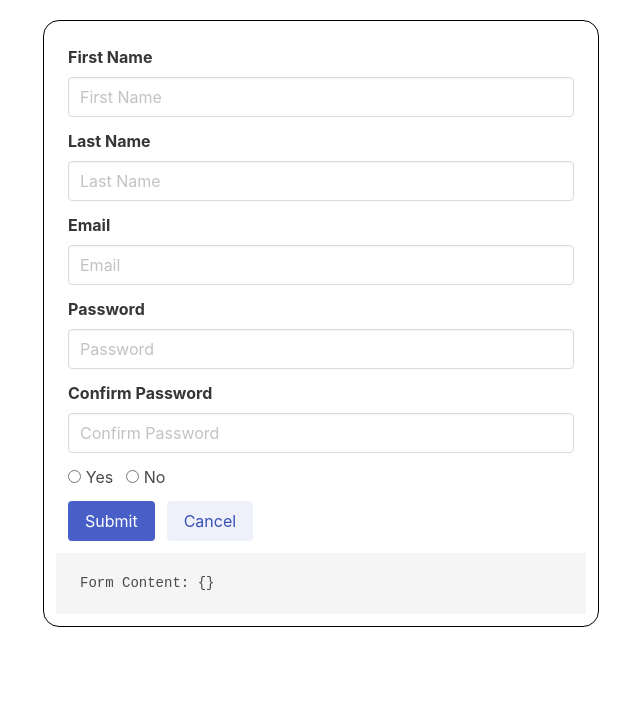
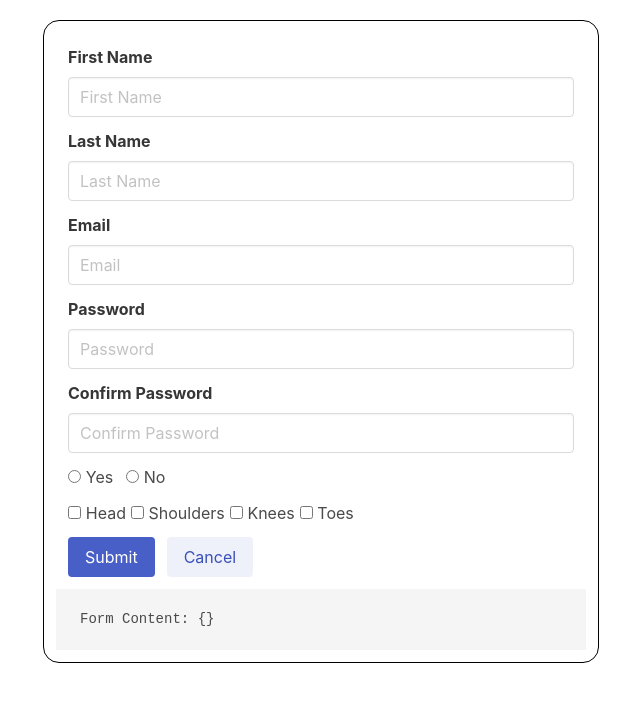
Before and after one commit to melvinalmonte/formik-tester, a React (Create React App) app: page / in a window 1280 px wide. Shown: the top 702 px of the page, without its empty margins (319-959 px from the left). Built offline with nearby package versions, Linux system fonts and the light colour scheme.

Commit message:
added checkboxes

```diff
--- a/src/App.js
+++ b/src/App.js
@@ -3,6 +3,7 @@ import { Formik, Form } from "formik";
 import * as Yup from "yup";
 import Input from "./components/form/Input";
 import Radio from "./components/form/Radio";
+import CheckBox from "./components/form/CheckBox";
 
 export const App = () => {
   const [formPayload, setFormPayload] = React.useState({});
@@ -18,6 +19,7 @@ export const App = () => {
               password: "",
               passwordConfirm: "",
               radioValue: "",
+              checkboxValues: [],
             }}
             validationSchema={Yup.object({
               firstName: Yup.string().required("This is a required field."),
@@ -29,13 +31,14 @@ export const App = () => {
                 "Passwords must match"
               ),
               radioValue: Yup.string().required("This is a required field."),
+              checkboxValues: Yup.array().required("Select at least one item."),
             })}
             onSubmit={(values, { setSubmitting }) => {
               setFormPayload({ ...values });
               setSubmitting(false);
             }}
           >
-            {({ values }) => (
+            {({ values, touched, errors }) => (
               <Form>
                 <div className="column ">
                   <Input
@@ -83,6 +86,30 @@ export const App = () => {
                         checked={values.radioValue === "no"}
                       />
                     </div>
+                    {touched.radioValue && errors.radioValue ? (
+                      <p className="help is-danger">{errors.radioValue}</p>
+                    ) : null}
+                  </div>
+                  <div className="field">
+                    <div className="control">
+                      <CheckBox name="checkboxValues" value="Head">
+                        Head
+                      </CheckBox>
+                      <CheckBox name="checkboxValues" value="Shoulders">
+                        Shoulders
+                      </CheckBox>
+                      <CheckBox name="checkboxValues" value="Knees">
+                        Knees
+                      </CheckBox>
+                      <CheckBox name="checkboxValues" value="Toes">
+                        Toes
+                      </CheckBox>
+                      {touched.checkboxValues && errors.checkboxValues ? (
+                        <p className="help is-danger">
+                          {errors.checkboxValues}
+                        </p>
+                      ) : null}
+                    </div>
                   </div>
                   <div className="field is-grouped">
                     <div className="control">
--- /dev/null
+++ b/src/components/form/CheckBox.js
@@ -0,0 +1,17 @@
+import React from "react";
+import { useField } from "formik";
+
+const CheckBox = ({ children, ...props }) => {
+  const [field, meta] = useField({ ...props, type: "checkbox" });
+
+  return (
+    <>
+      <label className="checkbox">
+        <input type="checkbox" {...field} {...props} />
+        <span className="checkbox-value">{children}</span>
+      </label>
+    </>
+  );
+};
+
+export default CheckBox;
--- a/src/components/form/Radio.js
+++ b/src/components/form/Radio.js
@@ -8,11 +8,8 @@ const Radio = ({ label, ...props }) => {
     <>
       <label className="radio">
         <input type="radio" {...field} {...props} />
-        <span className="radio-label">{label}</span>
+        <span className="radio-value">{label}</span>
       </label>
-      {meta.touched && meta.error ? (
-        <p className="help is-danger">{meta.error}</p>
-      ) : null}
     </>
   );
 };
--- a/src/styles.scss
+++ b/src/styles.scss
@@ -6,7 +6,7 @@ div.signup-wrapper {
   padding: 2rem;
 }
 
-span.radio-label {
+span.radio-value, span.checkbox-value {
   padding: 0.3rem;
 }
 @import "~bulma/bulma";
```
